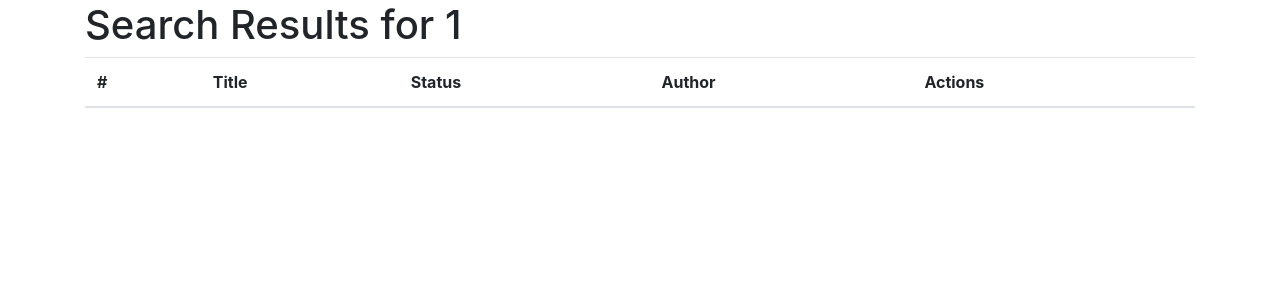
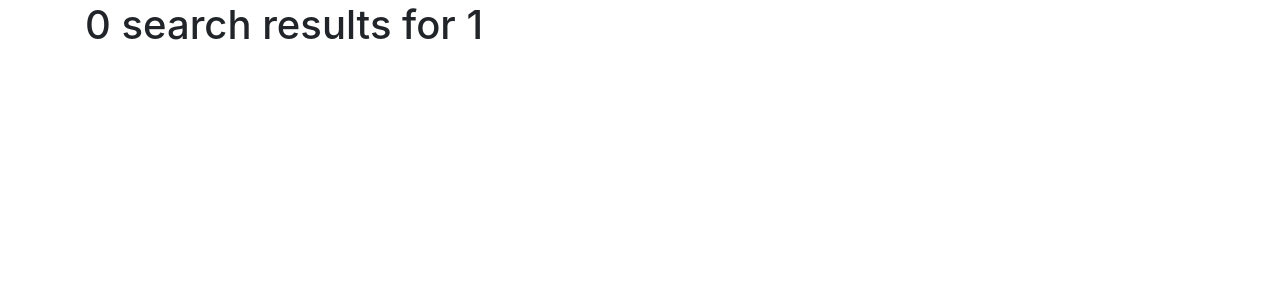
Before and after one commit to pyloveorg/recipes_manager, a Flask app: page /search_results/1 in a window 1280 px wide. Shown: the part 108-408 px from the top of the page. Run offline with Flask 2, Linux system fonts and the light colour scheme; the visitor is signed in with stand-in values (Sample User, id 1); data comes from the database, SQL or seed files in the repository; data that the repository does not hold is empty; some libraries are stand-ins or nearby versions.

Commit message:
change view depending on search results number

```diff
--- a/recipes/views.py
+++ b/recipes/views.py
@@ -129,7 +129,7 @@ def search():
     searchform = SearchForm(request.form)
     if request.method == 'POST' and searchform.validate():
         return redirect((url_for('search_results', query=searchform.search.data)))
-    flash('No search results, showing you all recipes instead', 'info')
+    flash('You didn\'t input any query, showing you all recipes instead', 'info')
     return redirect((url_for('all_recipes')))
 
 @app.route('/search_results/<query>', methods=['GET'])
@@ -137,7 +137,9 @@ def search_results(query):
     results = Recipe.query\
         .filter(or_(Recipe.is_public == True, Recipe.user == current_user))\
         .filter(Recipe.title.contains(query))
-    if results:
+    if results.count() > 0 :
         return render_template('search.html', query=query, recipes=results)
-    flash('No search results, showing you all recipes instead', 'info')
+    elif results.count() == 0:
+        return render_template('search.html', query=query, recipes=results)
+    flash('Something went wrong, showing you all recipes instead', 'info')
     return render_template('search.html', query=query, recipes=results)
--- a/templates/search.html
+++ b/templates/search.html
@@ -1,8 +1,11 @@
 {% extends "_base.html" %}
 
 {% block content %}
-<h1>Search Results for {{ query }}</h1>
+<h1>{{ recipes.count() }} search results for {{ query }}</h1>
 
+    {% if recipes.count() == 0 %}
+
+    {% elif recipes.count() > 0 %}
 <table class="table table-hover">
   <thead>
     <tr>
@@ -14,14 +17,7 @@
     </tr>
   </thead>
   <tbody>
-    {% if recipes == None %}
-    <tr>
-      <th scope="row">{{ loop.index }}</th>
-      <td>No search results.
-      </td>
-    </tr>
-    {% endif %}
-    {% for recipe in recipes %}
+        {% for recipe in recipes %}
 
     <tr>
       <th scope="row">{{ loop.index }}</th>
@@ -40,7 +36,8 @@
           <a href="{{ url_for('delete_recipe', recipe_id=recipe.id) }}" >Delete</a></p>
       </td>
     </tr>
-    {% endfor %}
+        {% endfor %}
   </tbody>
 </table>
+    {% endif %}
 {% endblock %}
```
